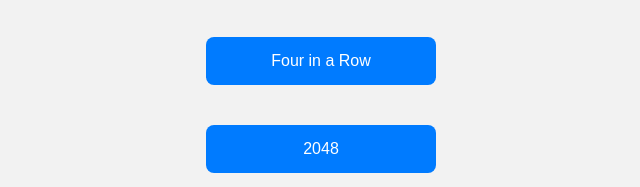
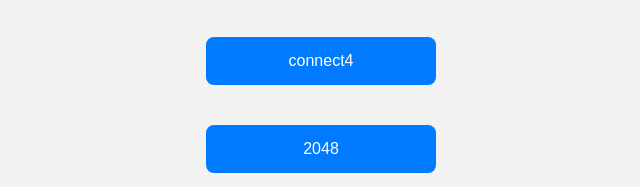
Before and after one commit to yairDavidson/GoQwerty, a plain HTML site: page index.html in a window 1280 px wide. Shown: the part 431-618 px from the top of the page, 319-959 px from the left. Drawn offline with Linux system fonts and the light colour scheme.

Commit message:
Update index.html

```diff
--- a/index.html
+++ b/index.html
@@ -53,7 +53,7 @@
 
     <a class="button" href="https://yairdavidson.github.io/GoQwerty/tictactoe">Tic Tac Toe</a>
 
-    <a class="button" href="https://yairdavidson.github.io/GoQwerty/fourinarow">Four in a Row</a>
+    <a class="button" href="https://yairdavidson.github.io/GoQwerty/fourinarow">connect4</a>
 
     <a class="button" href="https://yairdavidson.github.io/GoQwerty/2048">2048</a>
 
```
